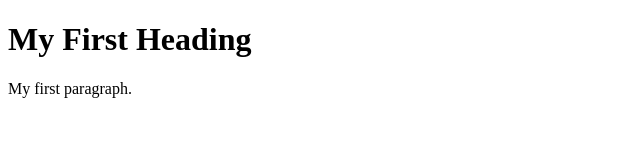
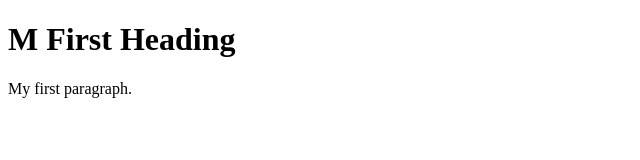
Before and after one commit to s-racing/prompt-cloud-training, a plain HTML site: page index.html in a window 1280 px wide. Shown: the whole page, without its empty margins (0-640 px from the left). Drawn offline with Linux system fonts and the light colour scheme.

Commit message:
first commit

```diff
--- a/index.html
+++ b/index.html
@@ -2,7 +2,7 @@
 <html>
 <body>
 
-<h1>My First Heading</h1>
+<h1>M First Heading</h1>
 
 <p>My first paragraph.</p>
 
```
